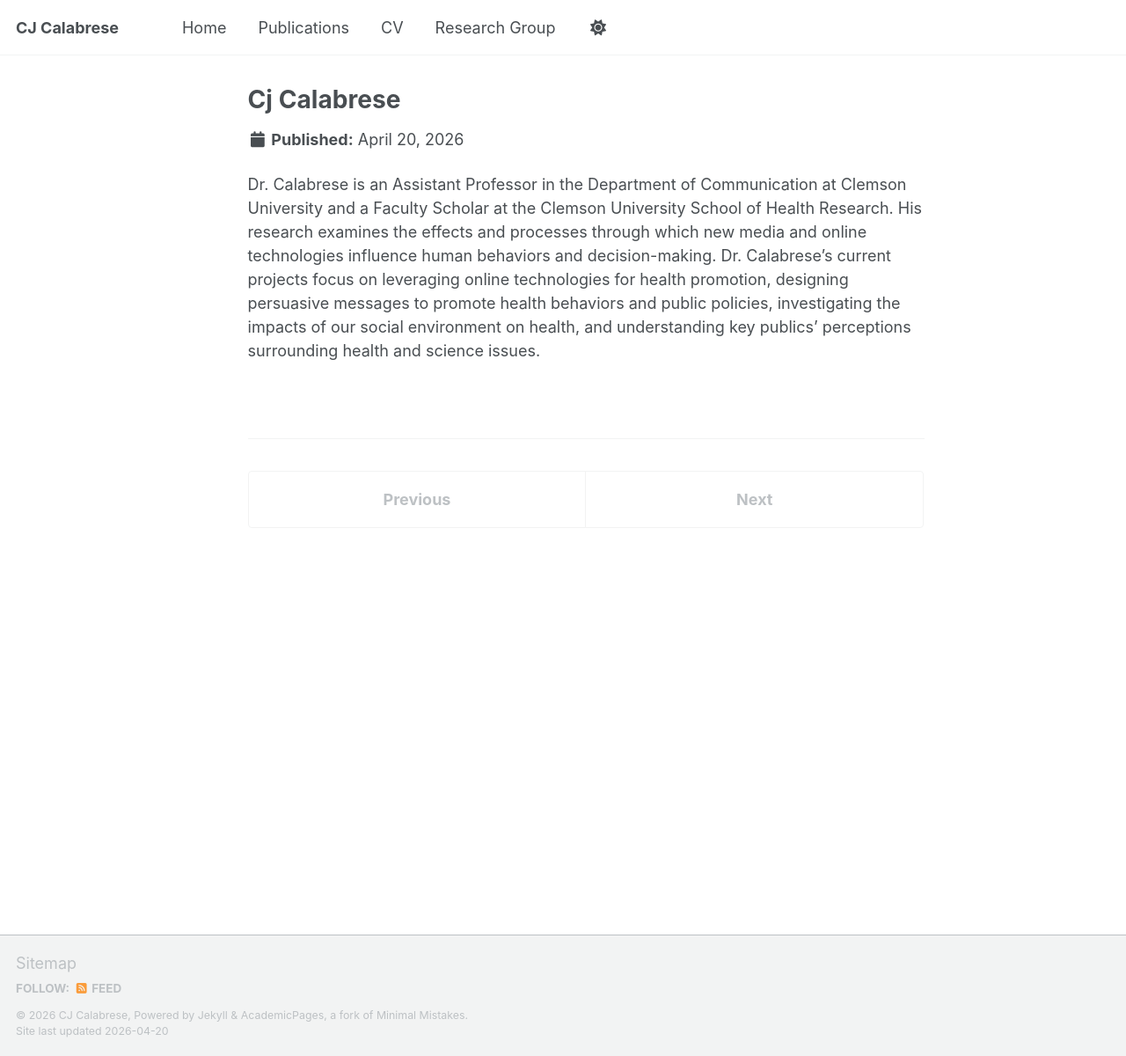
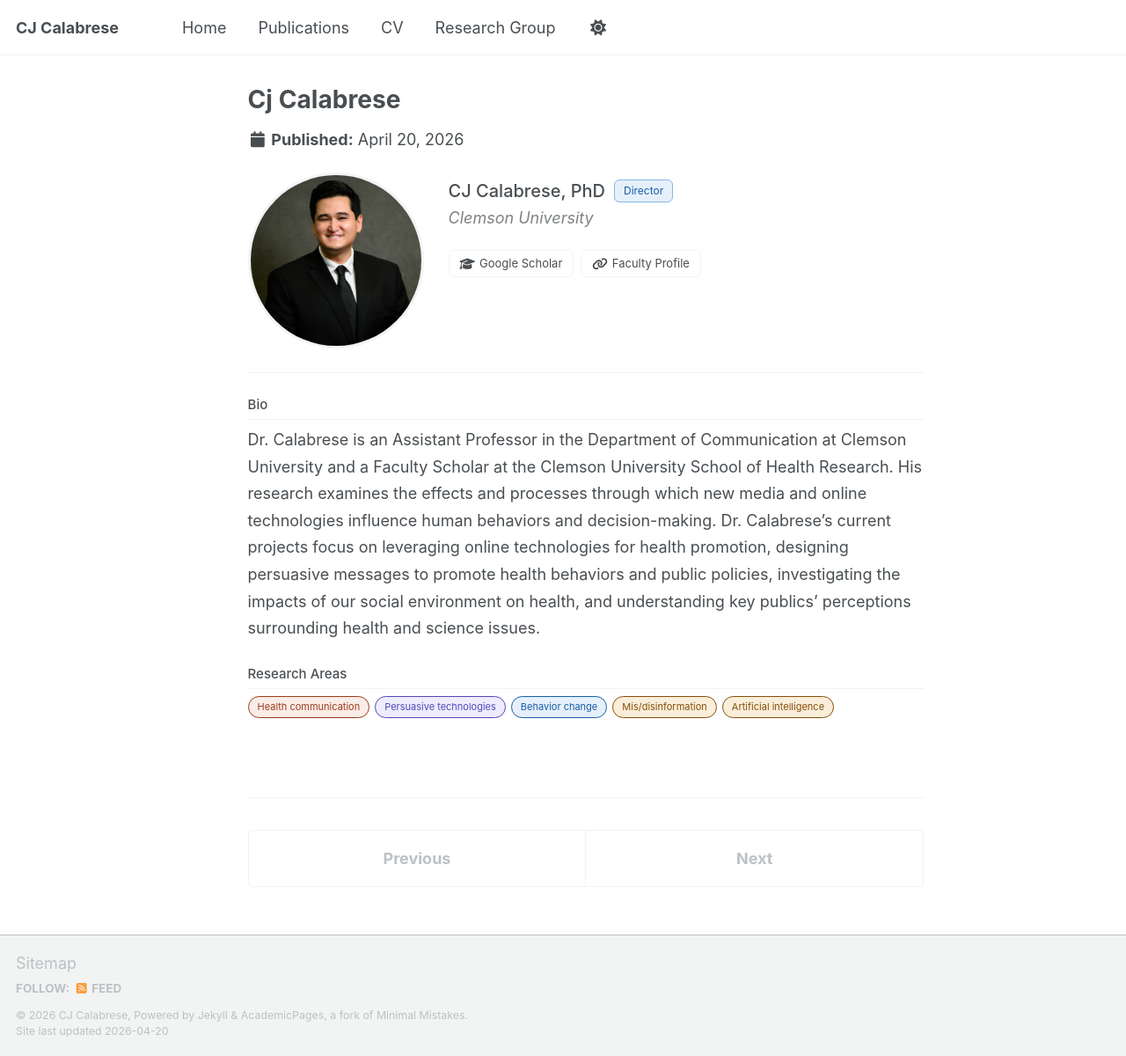
Before and after one commit to cjcalabresephd/cjcalabresephd.github.io, a Jekyll site: the page built from _people/cj-calabrese.md, in a window 1280 px wide and 1200 px high. Shown: the whole window at 88% size. Built offline with Jekyll 4.4.1, drawn with Linux system fonts in a browser that asks for light colours; a script bundle is joined from its source files by our own code; library files that are not in the unit come from our copies.

Commit message:
Update cj-calabrese.md

```diff
--- a/_people/cj-calabrese.md
+++ b/_people/cj-calabrese.md
@@ -2,7 +2,7 @@
 
 name: CJ Calabrese, PhD
 lastname: Calabrese
-role: Faculty Collaborator
+role: Director
 affiliation: Clemson University
 image: /images/lab/cjcalabrese.jpg
 scholar: https://scholar.google.com/citations?user=bSngWScAAAAJ&hl=en
@@ -12,4 +12,45 @@ layout: single
 
 ---
 
-Dr. Calabrese is an Assistant Professor in the Department of Communication at Clemson University and a Faculty Scholar at the Clemson University School of Health Research. His research examines the effects and processes through which new media and online technologies influence human behaviors and decision-making. Dr. Calabrese’s current projects focus on leveraging online technologies for health promotion, designing persuasive messages to promote health behaviors and public policies, investigating the impacts of our social environment on health, and understanding key publics’ perceptions surrounding health and science issues.
+<div class="profile-card-page">
+
+  <div class="pcp-header">
+    <div class="pcp-avatar-wrap">
+      <img src="/images/lab/cjcalabrese.jpg" alt="CJ Calabrese" class="pcp-avatar" />
+    </div>
+    <div class="pcp-meta">
+      <div class="pcp-name-row">
+        <h1 class="pcp-name">CJ Calabrese, PhD</h1>
+        <span class="pcp-badge">Director</span>
+      </div>
+      <p class="pcp-affiliation">Clemson University</p>
+      <div class="pcp-links">
+        <a href="https://scholar.google.com/citations?user=bSngWScAAAAJ&hl=en" target="_blank" rel="noopener">
+          <i class="fas fa-fw fa-graduation-cap" aria-hidden="true"></i> Google Scholar
+        </a>
+        <a href="https://www.clemson.edu/cbshs/about/profiles/index.html?userid=cgcalab" target="_blank" rel="noopener">
+          <i class="fas fa-fw fa-link" aria-hidden="true"></i> Faculty Profile
+        </a>
+      </div>
+    </div>
+  </div>
+
+  <div class="pcp-section">
+    <h2 class="pcp-section-title">Bio</h2>
+    <p class="pcp-bio">
+      Dr. Calabrese is an Assistant Professor in the Department of Communication at Clemson University and a Faculty Scholar at the Clemson University School of Health Research. His research examines the effects and processes through which new media and online technologies influence human behaviors and decision-making. Dr. Calabrese’s current projects focus on leveraging online technologies for health promotion, designing persuasive messages to promote health behaviors and public policies, investigating the impacts of our social environment on health, and understanding key publics’ perceptions surrounding health and science issues.
+    </p>
+  </div>
+
+  <div class="pcp-section">
+    <h2 class="pcp-section-title">Research Areas</h2>
+    <div class="research-chips">
+      <span class="chip chip-orange">Health communication</span>
+      <span class="chip chip-purple">Persuasive technologies</span>
+      <span class="chip chip-blue">Behavior change</span>
+      <span class="chip chip-yellow">Mis/disinformation</span>
+      <span class="chip chip-yellow">Artificial intelligence</span>
+    </div>
+  </div>
+
+</div>
```
